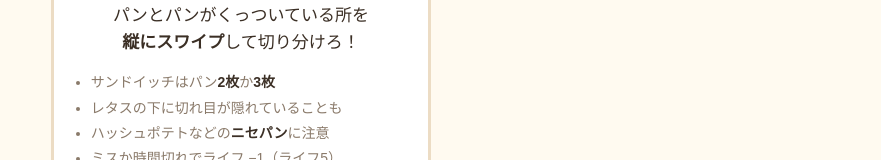
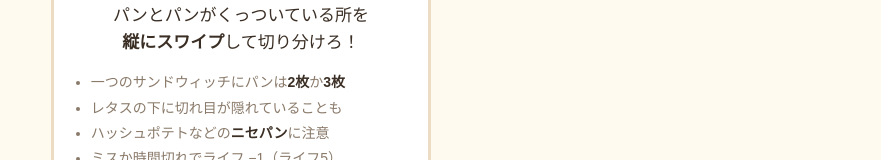
Before and after one commit to Fryo52/sandwhich, a website built with Vite: page index.html in a window 1280 px wide. Shown: the part 244-404 px from the top of the page, without its empty margins (399-1280 px from the left). Built offline with nearby package versions, Linux system fonts and the light colour scheme; no server answers.

Commit message:
タイトル画面のルール説明を修正

```diff
--- a/index.html
+++ b/index.html
@@ -29,7 +29,7 @@
         <h1 class="logo">Sand<span>Which?</span></h1>
         <p class="lead">パンとパンがくっついている所を<br /><strong>縦にスワイプ</strong>して切り分けろ！</p>
         <ul class="rules">
-          <li>サンドイッチはパン<strong>2枚</strong>か<strong>3枚</strong></li>
+          <li>一つのサンドウィッチにパンは<strong>2枚</strong>か<strong>3枚</strong></li>
           <li>レタスの下に切れ目が隠れていることも</li>
           <li>ハッシュポテトなどの<strong>ニセパン</strong>に注意</li>
           <li>ミスか時間切れでライフ −1（ライフ5）</li>
```
